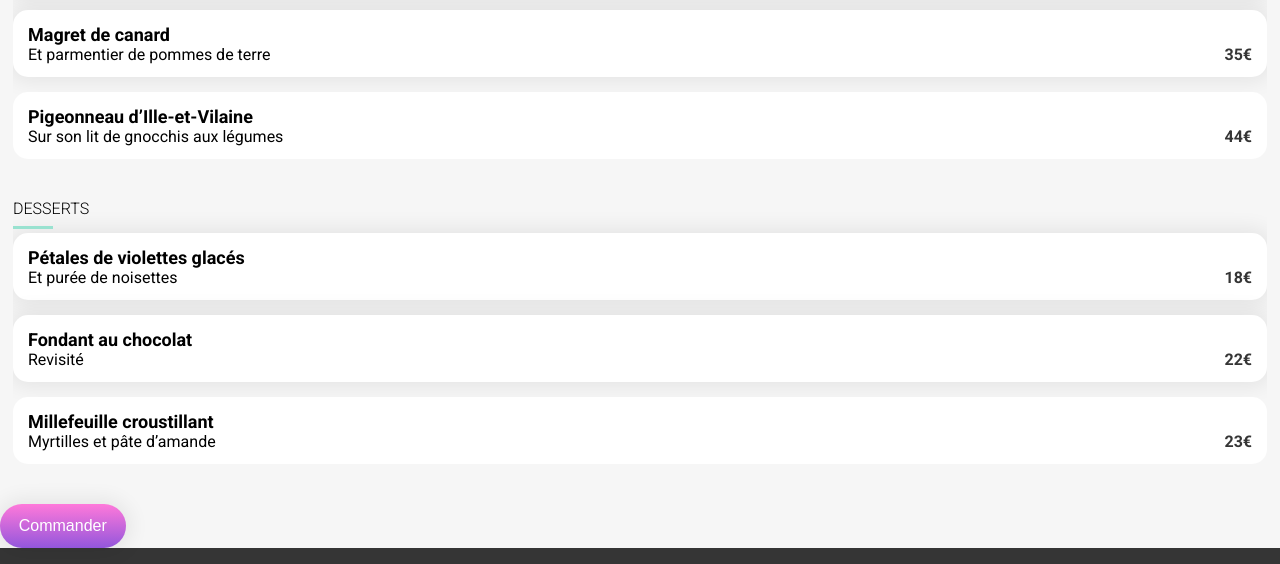
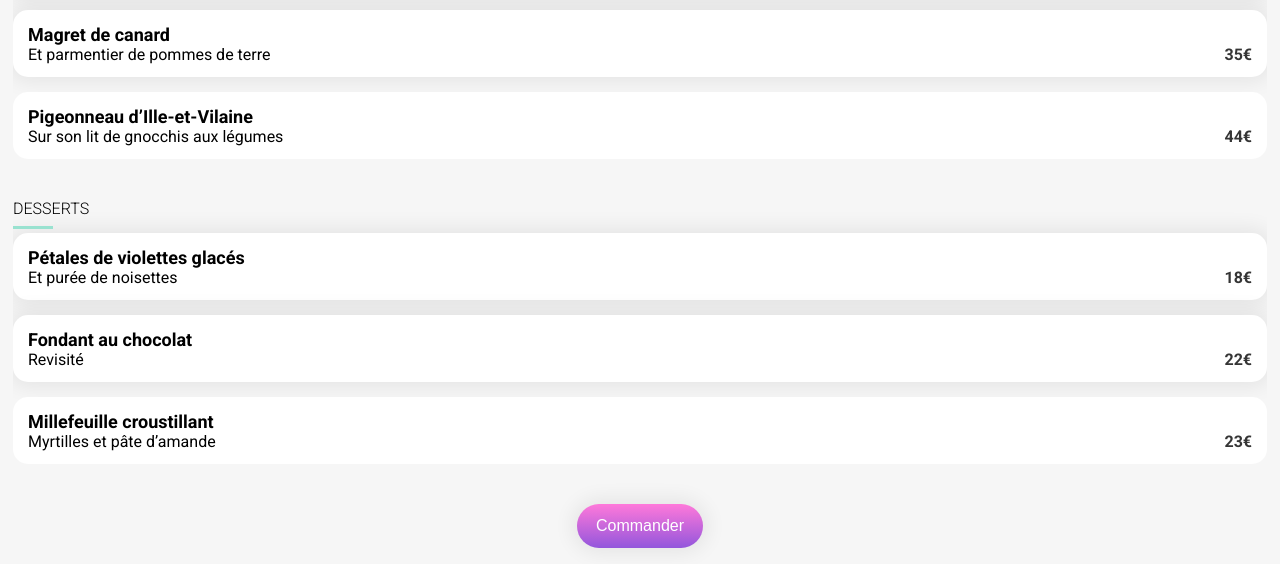
Before and after one commit to Aurelkev/OhMyFood, a website: page restaurants/a la francaise.html in a window 1280 px wide. Shown: the part 833-1397 px from the top of the page. Drawn offline with Linux system fonts and the light colour scheme; a web font is replaced by a local one.

Commit message:
Change about the btn

```diff
--- a/restaurants/a la francaise.html
+++ b/restaurants/a la francaise.html
@@ -107,7 +107,9 @@
                 </div>
             </div>
         </section>
-        <button>Commander</button>
+        <div class="order">
+            <button>Commander</button>
+        </div>
     </main>
     <footer>
         <div class="footer">
```
Also changed, not shown: restaurants/delice des sens.html (+3 -1 lines), restaurants/note enchantee.html (+3 -3 lines).
